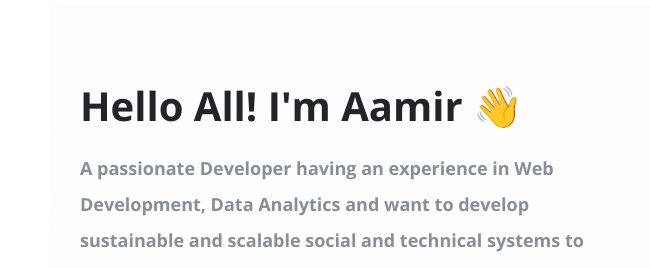
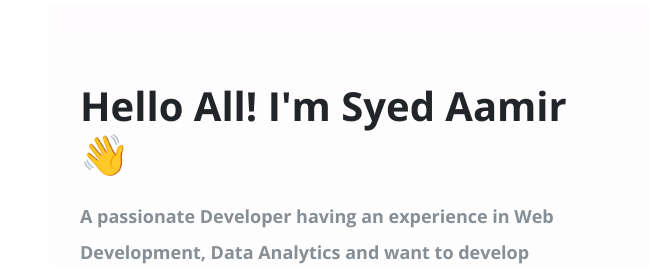
Before and after one commit to mohammadaamir6112/Portfolio, a plain HTML site: page index.html in a window 1280 px wide. Shown: the part 134-402 px from the top of the page, 0-650 px from the left. Drawn offline with nearby package versions, Linux system fonts and the light colour scheme; grey boxes are pictures that could not be loaded; a web font is replaced by a local one.

Commit message:
change heading tag
add my full in heading for better seo

```diff
--- a/index.html
+++ b/index.html
@@ -64,7 +64,7 @@ and a knack for turning ideas into functional web experiences, and computer appl
                     <img    class = "boyimage" src="./Image/aamir.jpg" alt="">
                 </div>
                   <div class="col-lg-6 section-1">
-                      <h1 class = "Hello">Hello All! I'm Aamir <span class="wave">👋</span></h1>
+                      <h1 class = "Hello">Hello All! I'm  Syed Aamir <span class="wave">👋</span></h1>
                       <p>A passionate Developer having an experience in Web Development, Data Analytics
                             and want to develop sustainable and
                           scalable social and technical systems to create impact</p>
```
